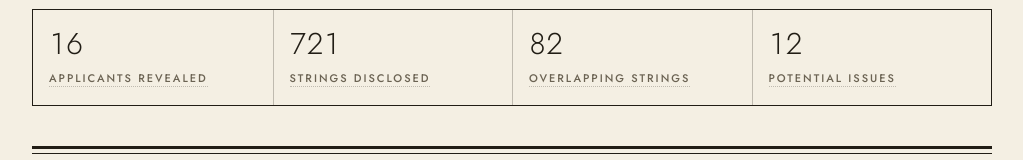
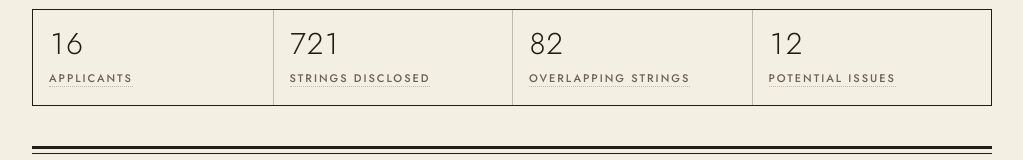
Before and after one commit to aslobodnik/stringscout, a Next.js app: page / in a window 1280 px wide. Shown: the part 148-308 px from the top of the page, without its empty margins (128-1151 px from the left). Built offline with nearby package versions, Linux system fonts and the light colour scheme.

Commit message:
rename the applicants tile, drop the tip email

```diff
--- a/components/StringsTable.tsx
+++ b/components/StringsTable.tsx
@@ -386,7 +386,7 @@ function StatTiles({
   const cap =
     "label mt-2 text-ink-soft !tracking-[0.08em] !text-[10px] sm:!tracking-[0.18em] sm:!text-[0.6875rem] border-b border-dotted border-rule inline-block";
   const tiles = [
-    { v: s.applicants, l: "Applicants revealed", href: "/applicants" },
+    { v: s.applicants, l: "Applicants", href: "/applicants" },
     { v: s.strings, l: "Strings disclosed", act: onAll, title: "Show every string" },
     {
       v: s.contested,
--- a/data/meta.ts
+++ b/data/meta.ts
@@ -1,3 +1,2 @@
+// bump on every data edit
 export const lastUpdated = "2026-08-20";
-// bump on every data edit
-export const tipEmail = "aslobodnik@gmail.com";
```
